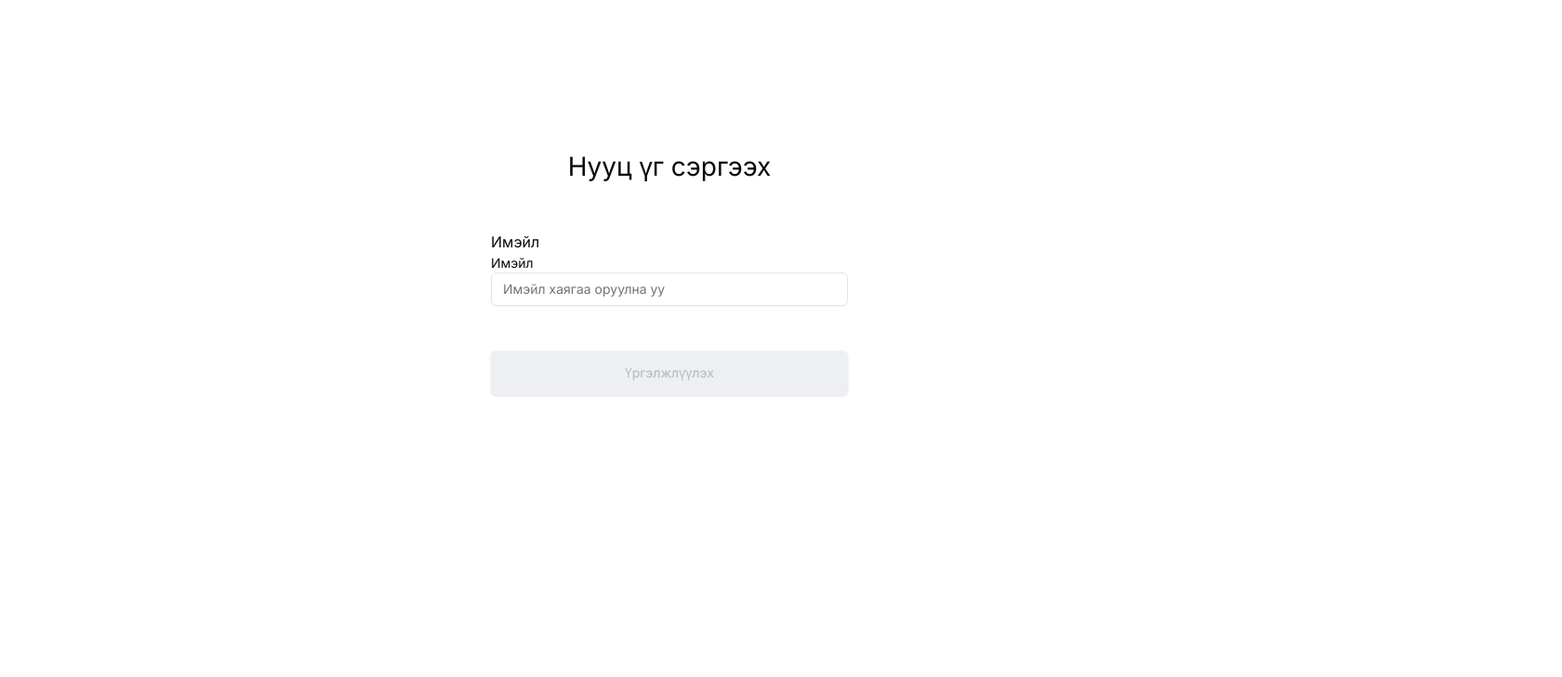
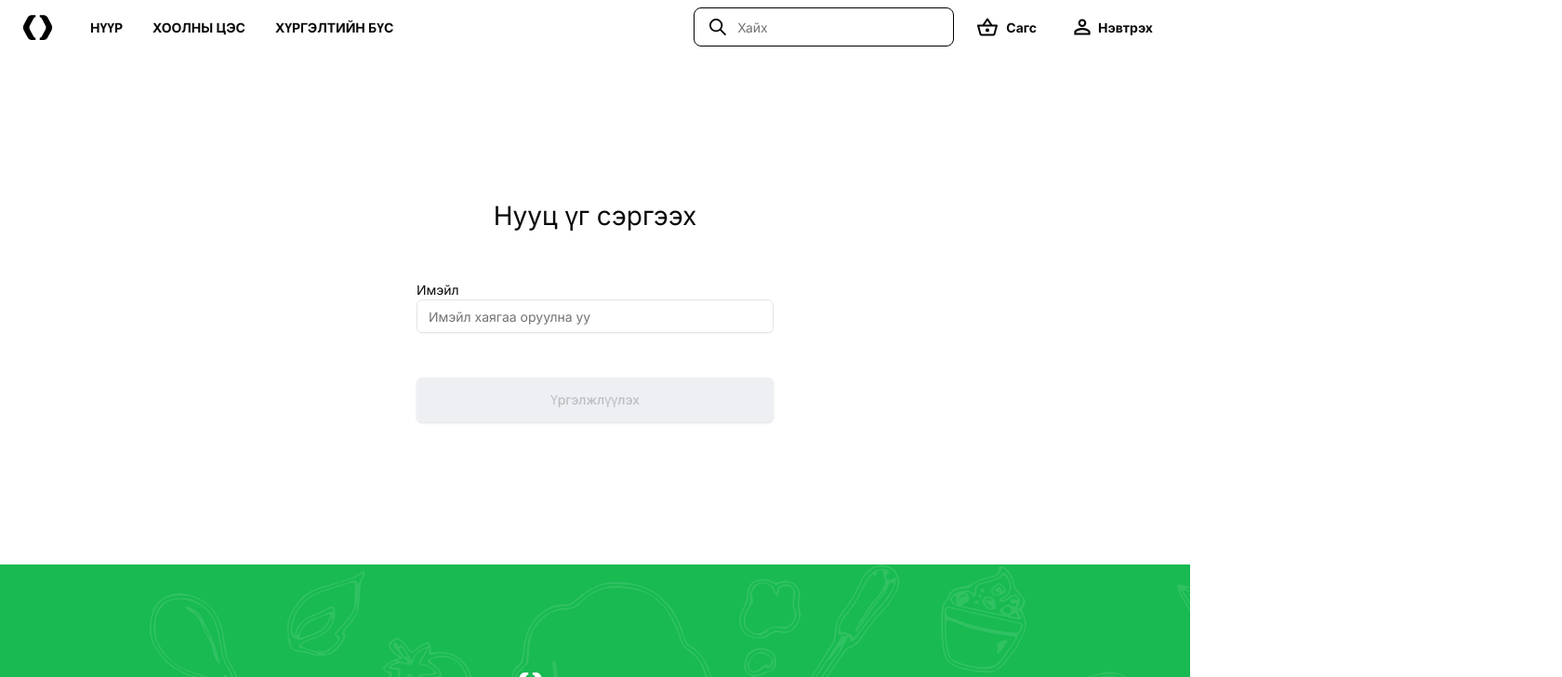
Before and after one commit to 2K241B/degi-FoodDelivery, a Next.js app in the folder food-delivery/FE/: page /forgotpassword in a window 1280 px wide. Shown: the top 728 px of the page at 93% size, 1680 px wide, since content can reach past the window. Built offline with nearby package versions, Linux system fonts and the light colour scheme.

Commit message:
small layout  update

```diff
--- /dev/null
+++ b/food-delivery/FE/src/app/authcode/layout.js
@@ -0,0 +1,12 @@
+import { Footer } from "@/components/my components/footer";
+import { Navbar } from "@/components/my components/navbar";
+
+export default function Layout({ children }) {
+  return (
+    <div className="">
+      <Navbar />
+      {children}
+      <Footer />
+    </div>
+  );
+}
--- a/food-delivery/FE/src/app/authcode/page.js
+++ b/food-delivery/FE/src/app/authcode/page.js
@@ -3,7 +3,7 @@ import { Input } from "@/components/ui/input";
 
 export default function Home() {
   return (
-    <div className="w-[1440px] h-screen flex mx-auto items-center justify-center">
+    <div className="w-[1440px] flex mx-auto items-center justify-center">
       <div className="w-[448px] h-[549px] ">
         <div className="flex flex-col p-8 gap-[48px]">
           <div className="w-full flex flex-col items-center">
--- /dev/null
+++ b/food-delivery/FE/src/app/forgotpassword/layout.js
@@ -0,0 +1,12 @@
+import { Footer } from "@/components/my components/footer";
+import { Navbar } from "@/components/my components/navbar";
+
+export default function Layout({ children }) {
+  return (
+    <div className="">
+      <Navbar />
+      {children}
+      <Footer />
+    </div>
+  );
+}
--- a/food-delivery/FE/src/app/forgotpassword/page.js
+++ b/food-delivery/FE/src/app/forgotpassword/page.js
@@ -3,8 +3,8 @@ import { Input } from "@/components/ui/input";
 
 export default function Home() {
   return (
-    <div className="w-[1440px] h-screen flex mx-auto items-center justify-center">
-      <div className="w-[448px] h-[549px] ">
+    <div className="w-full flex mx-auto  items-center justify-center">
+      <div className="w-[448px] h-[549px] flex flex-col justify-center">
         <div className="flex flex-col p-8 gap-[48px]">
           <div className="w-full flex flex-col items-center">
             <h1 className="text-[28px]">Нууц үг сэргээх</h1>
@@ -12,7 +12,6 @@ export default function Home() {
 
           <div className="flex flex-col gap-4">
             <div>
-              <p>Имэйл </p>
               <p className="text-[14px]">Имэйл </p>
               <Input placeholder="Имэйл хаягаа оруулна уу" />
             </div>
--- /dev/null
+++ b/food-delivery/FE/src/app/signup/layout.js
@@ -0,0 +1,12 @@
+import { Footer } from "@/components/my components/footer";
+import { Navbar } from "@/components/my components/navbar";
+
+export default function Layout({ children }) {
+  return (
+    <div className="">
+      <Navbar />
+      {children}
+      <Footer />
+    </div>
+  );
+}
--- a/food-delivery/FE/src/app/signup/page.js
+++ b/food-delivery/FE/src/app/signup/page.js
@@ -4,7 +4,7 @@ import { Input } from "@/components/ui/input";
 
 export default function Home() {
   return (
-    <div className="w-[1440px] h-screen flex mx-auto items-center justify-center">
+    <div className="w-[1440px]3 flex mx-auto items-center justify-center">
       <div className="w-[448px] ">
         <div className="flex flex-col p-8 gap-[48px]">
           <div className="w-full flex flex-col items-center">
```
